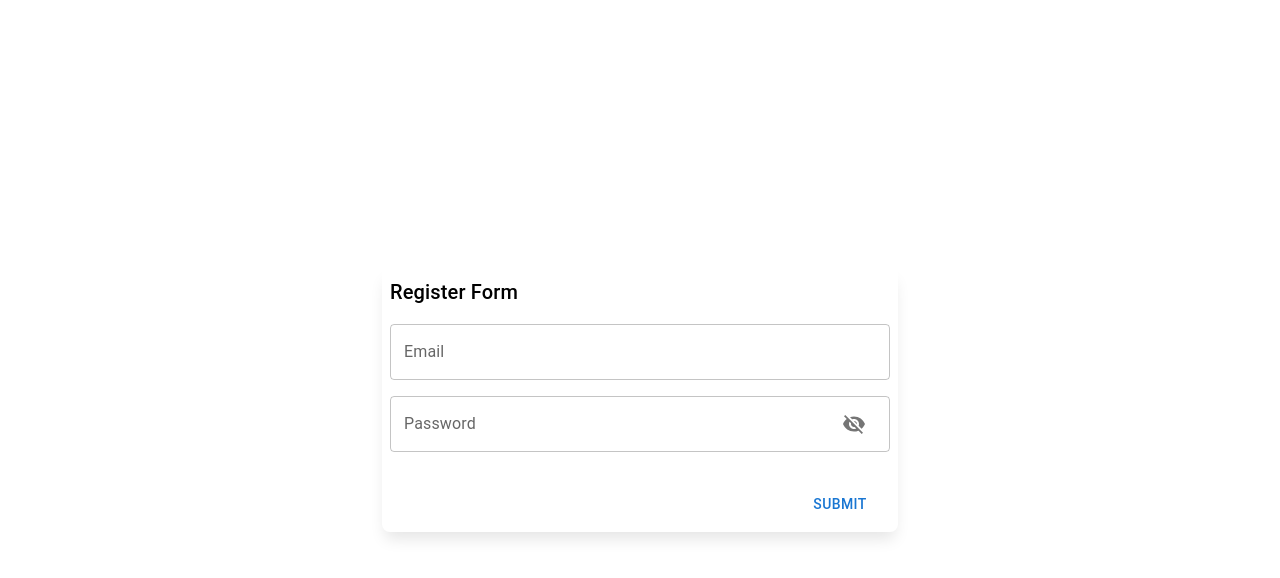
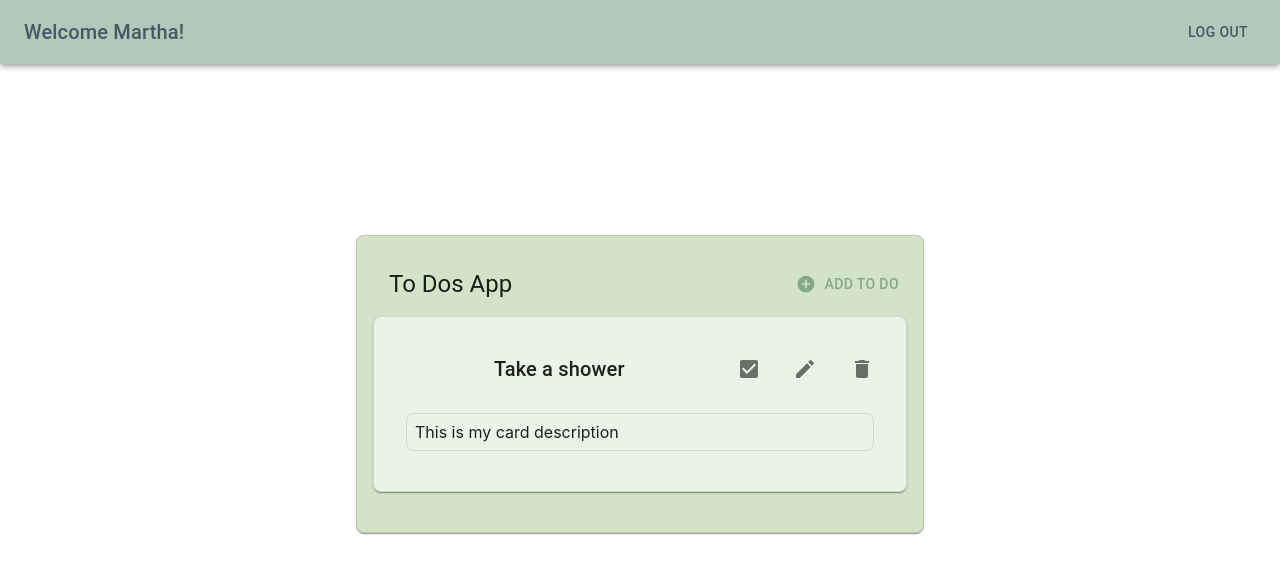
Before and after one commit to danimar95/todos-firebase-project, a React (Create React App) app: page / in a window 1280 px wide. Shown: the top 578 px of the page. Built offline with nearby package versions, Linux system fonts and the light colour scheme.

Commit message:
Adds topbar, and description input on form and individual card

```diff
--- a/src/App.tsx
+++ b/src/App.tsx
@@ -1,6 +1,5 @@
 import { Box } from "@mui/material";
 import "./App.css";
-import Authentication from "./views/Authentication";
 import Home from "./views/Home";
 
 function App() {
@@ -10,10 +9,11 @@ function App() {
         display: "flex",
         justifyContent: "center",
         alignItems: "center",
-        height: "100vh",
+        height: "100%",
+        width: "100%",
       }}
     >
-      <Authentication isRegistration/>
+      <Home />
     </Box>
   );
 }
--- a/src/components/layout/CardList.tsx
+++ b/src/components/layout/CardList.tsx
@@ -11,7 +11,6 @@ const CardList = () => {
       display="flex"
       justifyContent="center"
       alignItems="center"
-      minHeight="100vh"
       height="80vh"
       overflow="auto"
     >
@@ -25,9 +24,9 @@ const CardList = () => {
           minWidth: 500,
         }}
       >
-        <CardContent>
+        <CardContent sx={{p:0}}>
           <Box display="flex" justifyContent="space-between">
-            <CardHeader title="To Dos App with ReactJS" />
+            <CardHeader title="To Dos App" />
             <Button
               sx={{
                 borderRadius: 2,
--- a/src/components/layout/ToDoCard.tsx
+++ b/src/components/layout/ToDoCard.tsx
@@ -1,4 +1,12 @@
-import { Box, Card, CardContent, CardHeader, Grid, IconButton } from "@mui/material";
+import {
+  Box,
+  Card,
+  CardContent,
+  CardHeader,
+  Grid,
+  IconButton,
+  Typography,
+} from "@mui/material";
 import DeleteIcon from "@mui/icons-material/Delete";
 import CheckBoxOutlineBlankIcon from "@mui/icons-material/CheckBoxOutlineBlank";
 import EditIcon from "@mui/icons-material/Edit";
@@ -25,7 +33,7 @@ const ToDoCard = ({ title, completed, isOpen, setIsOpen }: TodoCardProps) => {
           minWidth: 500,
         }}
       >
-        <CardContent>
+        <CardContent sx={{display: 'flex', gap: 3, flexDirection: 'column'}}>
           <Grid container spacing={2}>
             <Grid
               item
@@ -34,34 +42,39 @@ const ToDoCard = ({ title, completed, isOpen, setIsOpen }: TodoCardProps) => {
               justifyContent="center"
               alignItems="center"
             >
-              <Box>{title}</Box>
+              <Typography variant="h6">{title}</Typography>
             </Grid>
             <Grid item xs={4}>
               <Grid container item spacing={3}>
                 <Grid item xs={4}>
                   {completed ? (
-                    <IconButton aria-label="checked" size="large">
+                    <IconButton aria-label="checked" size="medium">
                       <CheckBoxIcon />
                     </IconButton>
                   ) : (
-                    <IconButton aria-label="unchecked" size="large">
+                    <IconButton aria-label="unchecked" size="medium">
                       <CheckBoxOutlineBlankIcon />
                     </IconButton>
                   )}
                 </Grid>
                 <Grid item xs={4}>
-                  <IconButton aria-label="edit" size="large" onClick={() => setIsOpen(!isOpen)}>
+                  <IconButton
+                    aria-label="edit"
+                    size="medium"
+                    onClick={() => setIsOpen(!isOpen)}
+                  >
                     <EditIcon />
                   </IconButton>
                 </Grid>
                 <Grid item xs={4}>
-                  <IconButton aria-label="delete" size="large">
+                  <IconButton aria-label="delete" size="medium">
                     <DeleteIcon />
                   </IconButton>
                 </Grid>
               </Grid>
             </Grid>
           </Grid>
+          <Grid item xs={12} sx={{border: '1px solid rgba(0, 0, 0, 0.12)', p: 1, borderRadius: 2}}>This is my card description</Grid>
         </CardContent>
       </Card>
     </Box>
--- a/src/components/layout/ToDoModalForm.tsx
+++ b/src/components/layout/ToDoModalForm.tsx
@@ -53,6 +53,7 @@ const ToDoModalForm = ({ isOpen, setIsOpen }: ToDoModalFormProps) => {
           p:1,
           display:'flex',
           justifyContent:'end',
+          gap: 2,
         }}>
           <TextField
             id="outlined-multiline-flexible"
@@ -60,9 +61,14 @@ const ToDoModalForm = ({ isOpen, setIsOpen }: ToDoModalFormProps) => {
             multiline
             maxRows={4}
           />
+          <TextField
+            id="outlined-multiline-flexible"
+            label="To do description"
+            multiline
+            maxRows={4}
+          />
           <Button sx={{
             p:1,
-            mt:2,
             display: 'flex',
             width: '20%',
             alignSelf: "end",
--- /dev/null
+++ b/src/components/layout/TopBar.tsx
@@ -0,0 +1,17 @@
+import { Menu } from "@mui/icons-material";
+import { AppBar, Button, IconButton, Toolbar, Typography } from "@mui/material";
+
+const TopBar = () => {
+  return (
+    <AppBar position="static" sx={{bgcolor: '#B2C8BA', color: '#435B66', fontWeight: 600, width: '100%'}}>
+      <Toolbar>
+        <Typography variant="h6" component="div" sx={{ flexGrow: 1 }}>
+          Welcome Martha!
+        </Typography>
+        <Button color="inherit">Log out</Button>
+      </Toolbar>
+    </AppBar>
+  );
+};
+
+export default TopBar;
--- a/src/views/Home.tsx
+++ b/src/views/Home.tsx
@@ -1,9 +1,14 @@
+import { Box } from "@mui/material";
 import CardList from "../components/layout/CardList";
+import TopBar from "../components/layout/TopBar";
 
 const Home = () => {
-  return  (
-    <CardList />
-  )
+  return (
+    <Box sx={{width: '100%'}}>
+      <TopBar />
+      <CardList />
+    </Box>
+  );
 };
 
 export default Home;
```
